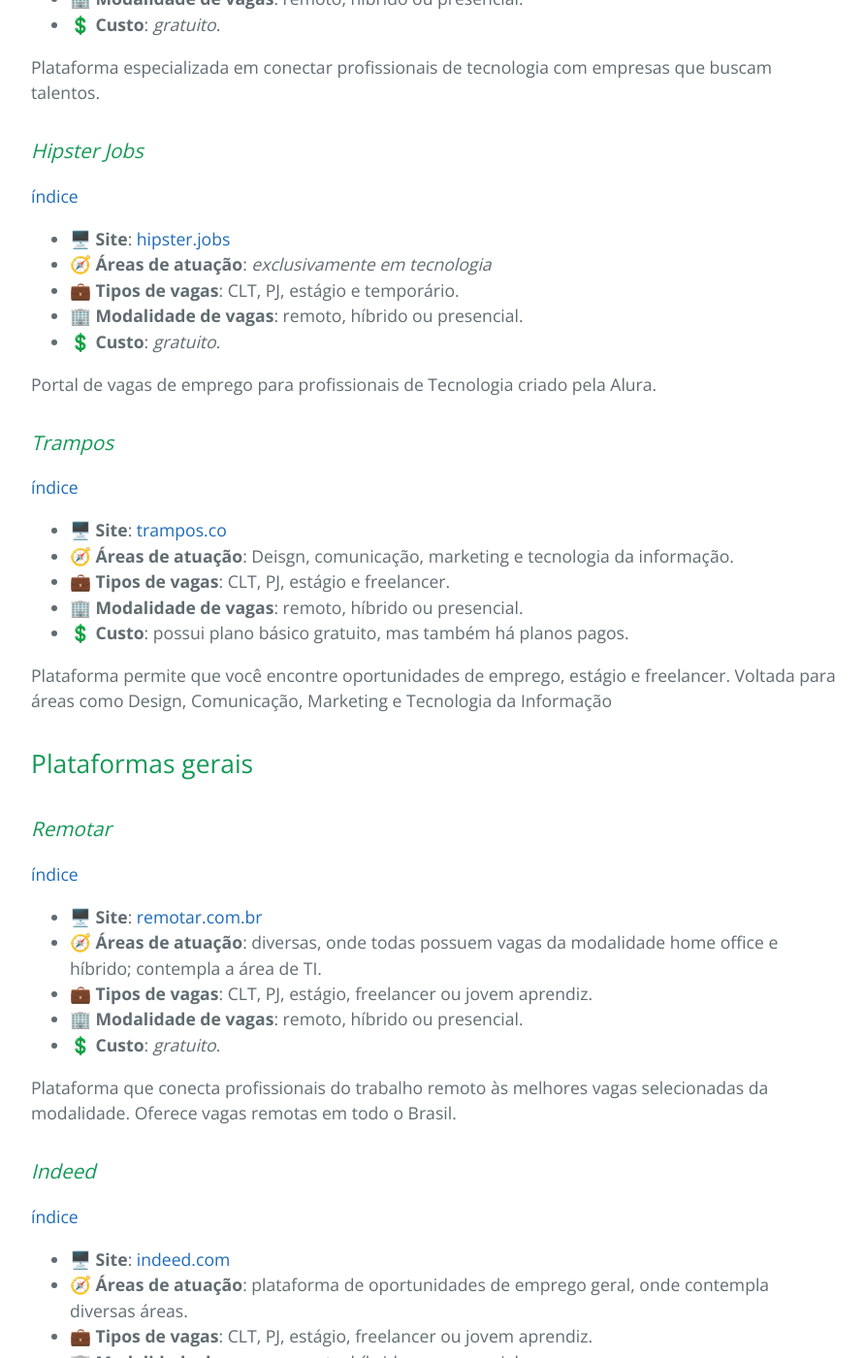
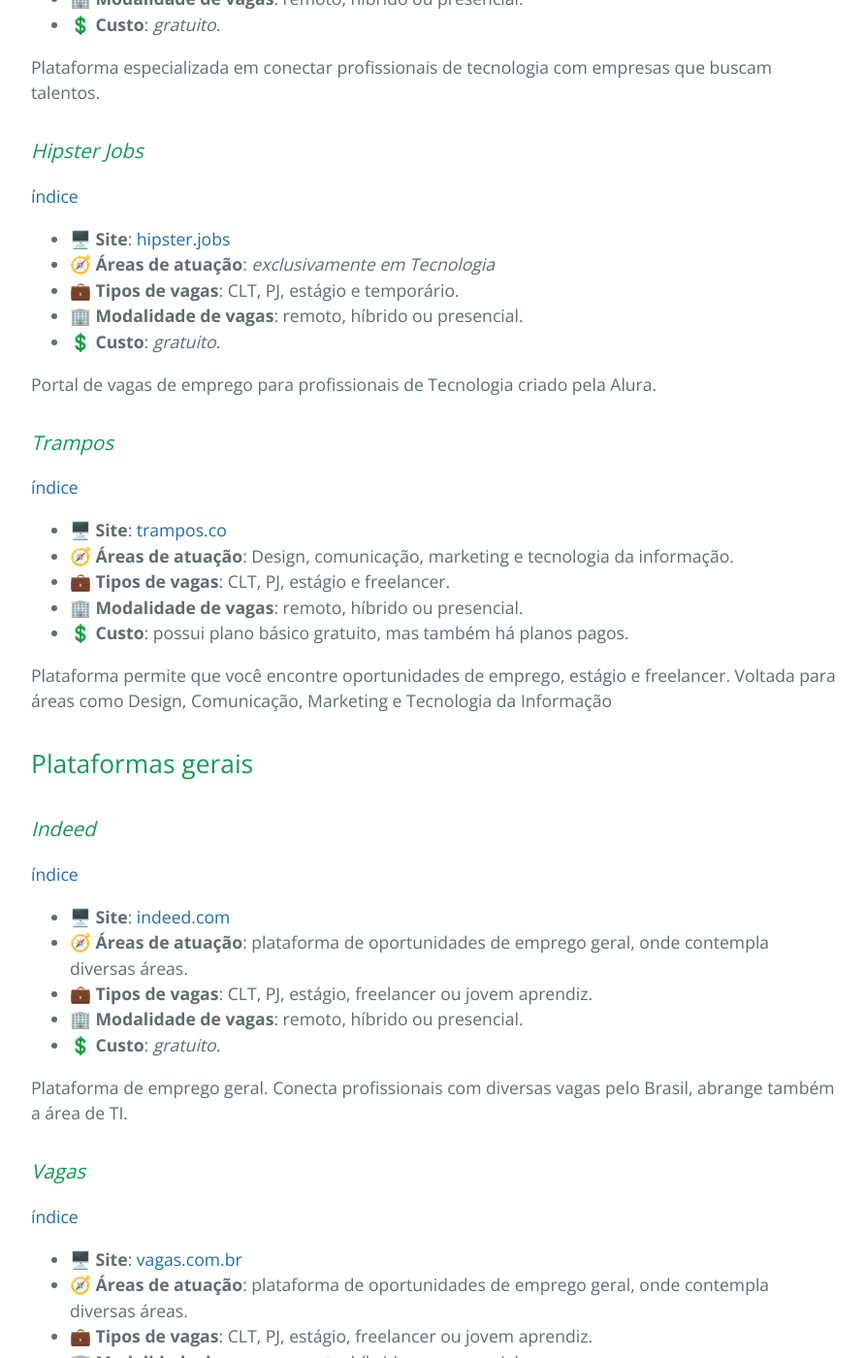
Before and after one commit to jonasmacedo42/stella, a Jekyll site: the page built from pages/formacao-e-carreira/plataformas-de-empregos-e-freelancers.md, in a window 1280 px wide and 1400 px high, scrolled down 1780 px. Shown: the whole window at 97% size, without its empty margins (192-1084 px from the left). Built offline with Jekyll 4.4.1, drawn with Linux system fonts in a browser that asks for light colours; the repository's description, which GitHub fills in, is left out.

Commit message:
adicionado e corrigindo

```diff
--- a/pages/formacao-e-carreira/plataformas-de-empregos-e-freelancers.md
+++ b/pages/formacao-e-carreira/plataformas-de-empregos-e-freelancers.md
@@ -54,26 +54,24 @@ Plataforma que conecta profissionais do trabalho remoto às melhores vagas selec
 
  Plataforma especializada em conectar profissionais de tecnologia com empresas que buscam talentos.
 
-
 ### *Hipster Jobs*
 
 [índice](#índice)
 
 - 🖥️ **Site**: [hipster.jobs](https://hipsters.jobs/)
-- 🧭 **Áreas de atuação**: *exclusivamente em tecnologia*
+- 🧭 **Áreas de atuação**: *exclusivamente em Tecnologia*
 - 💼 **Tipos de vagas**: CLT, PJ, estágio e temporário.
 - 🏢 **Modalidade de vagas**: remoto, híbrido ou presencial.
 - 💲 **Custo**: *gratuito*.
 
 Portal de vagas de emprego para profissionais de Tecnologia criado pela Alura.
 
-
 ### *Trampos*
 
 [índice](#índice)
 
 - 🖥️ **Site**: [trampos.co](https://trampos.co/)
-- 🧭 **Áreas de atuação**: Deisgn, comunicação, marketing e tecnologia da informação.
+- 🧭 **Áreas de atuação**: Design, comunicação, marketing e tecnologia da informação.
 - 💼 **Tipos de vagas**: CLT, PJ, estágio e freelancer.
 - 🏢 **Modalidade de vagas**: remoto, híbrido ou presencial.
 - 💲 **Custo**: possui plano básico gratuito, mas também há planos pagos.
@@ -81,18 +79,6 @@ Portal de vagas de emprego para profissionais de Tecnologia criado pela Alura.
 Plataforma permite que você encontre oportunidades de emprego, estágio e freelancer. Voltada para áreas como Design, Comunicação, Marketing e Tecnologia da Informação
 
 ## Plataformas gerais
-
-### *Remotar*
-
-[índice](#índice)
-
-- 🖥️ **Site**: [remotar.com.br](https://remotar.com.br)
-- 🧭 **Áreas de atuação**: diversas, onde todas possuem vagas da modalidade home office e híbrido; contempla a área de TI.
-- 💼 **Tipos de vagas**: CLT, PJ, estágio, freelancer ou jovem aprendiz.
-- 🏢 **Modalidade de vagas**: remoto, híbrido ou presencial.
-- 💲 **Custo**: *gratuito*.
-
-Plataforma que conecta profissionais do trabalho remoto às melhores vagas selecionadas da modalidade. Oferece vagas remotas em todo o Brasil.
 
 ### *Indeed*
 
@@ -118,10 +104,7 @@ Plataforma de emprego geral. Conecta profissionais com diversas vagas pelo Brasi
 
 Plataforma de emprego geral, oferecendo vagas em diversas áreas por todo o país.
 
-
 ## Plataformas internacionais
-
-
 
 ## Estágios
 
@@ -138,7 +121,6 @@ estágio, onde contempla diversas áreas.
 
   Plataforma de oportunidades de estágio e trainee. Oferece vagas para estudantes em grandes empresas com programas de estágio.
 
-
 ### *Nube*
 
 [índice](#índice)
@@ -150,7 +132,6 @@ estágio, onde contempla diversas áreas.
 - 🏢 **Modalidade de vagas**: remoto, híbrido ou presencial.
 - 💲 **Custo**: *gratuito*.
 
-
 ### *Ciee*
 
 [índice](#índice)
@@ -161,7 +142,6 @@ estágio e jovem aprendiz, onde contempla diversas áreas.
 - 💼 **Tipos de vagas**:  **exclusivamente estágio e jovem aprendiz*
 - 🏢 **Modalidade de vagas**: remoto, híbrido ou presencial.
 - 💲 **Custo**: *gratuito*.
-
 
 ## Freelancer
 
```
